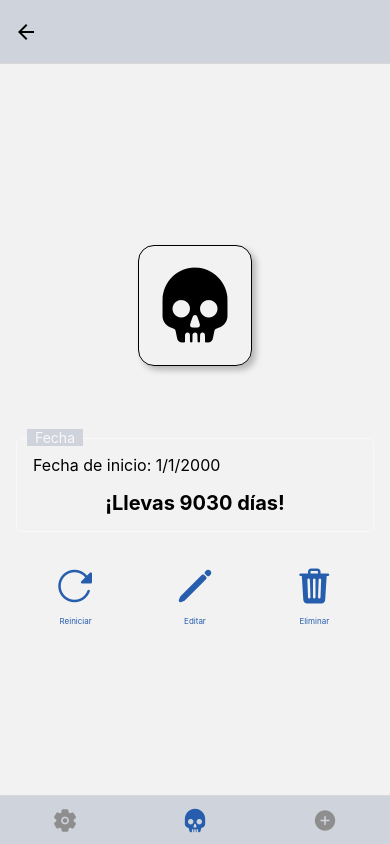
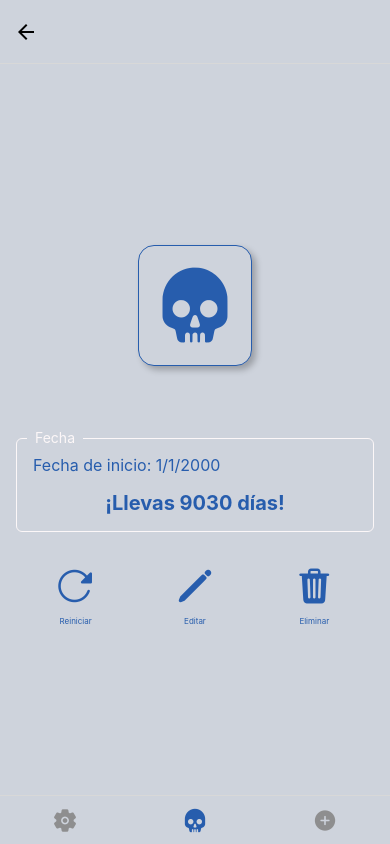
Before and after one commit to naueru/unDiaSin, a React Native app: screen /ExpendableDetail in a window 390 px wide. Built offline with nearby package versions, Linux system fonts and the light colour scheme; what @gorhom/bottom-sheet would draw is missing.

Commit message:
Implements themed styles

```diff
--- a/screens/ExpendableDetail.tsx
+++ b/screens/ExpendableDetail.tsx
@@ -1,7 +1,7 @@
 // Core
 import { Ionicons } from "@expo/vector-icons";
 import { FC, useContext, useLayoutEffect } from "react";
-import { Alert, StyleSheet, Text, View } from "react-native";
+import { Alert, Text, View } from "react-native";
 import { NativeStackNavigatorProps } from "react-native-screens/lib/typescript/native-stack/types";
 
 // Components
@@ -25,11 +25,15 @@ import { TExpendable } from "../models/Expendables";
 import { GLOBAL_STYLES } from "../constants/styles";
 import { DEFAULT_EXPENDABLE } from "../constants/defaults";
 import { ROUTES } from "../constants/constants";
+import { useColorTheme } from "../hooks/styles";
+import { createThemedStyle } from "../utils/styles";
 
 const ExpendableDetail: FC<NativeStackNavigatorProps> = ({
   route,
   navigation,
 }) => {
+  const scheme = useColorTheme();
+  const styles = computedStyles[scheme];
   const expendablesCtx = useContext<IExpendablesContext>(ExpendablesContext);
   const { expendables } = expendablesCtx;
   const expendable =
@@ -116,7 +120,7 @@ const ExpendableDetail: FC<NativeStackNavigatorProps> = ({
         <Ionicons
           name={icon}
           size={80}
-          color={GLOBAL_STYLES.colors.accent500}
+          color={GLOBAL_STYLES.colors[scheme].accent500}
         />
       </View>
 
@@ -162,10 +166,10 @@ const ExpendableDetail: FC<NativeStackNavigatorProps> = ({
 
 export default ExpendableDetail;
 
-const styles = StyleSheet.create({
+const computedStyles = createThemedStyle({
   container: {
     alignItems: "center",
-    backgroundColor: GLOBAL_STYLES.colors.primary500,
+    backgroundColor: "primary500",
     flex: 1,
     gap: 32,
     justifyContent: "center",
@@ -173,8 +177,8 @@ const styles = StyleSheet.create({
   },
   iconWrapper: {
     ...GLOBAL_STYLES.shadow,
-    backgroundColor: GLOBAL_STYLES.colors.primary500,
-    borderColor: GLOBAL_STYLES.colors.accent500,
+    backgroundColor: "primary500",
+    borderColor: "accent500",
     borderStyle: "solid",
     borderWidth: 1,
     borderRadius: 16,
@@ -185,11 +189,11 @@ const styles = StyleSheet.create({
     gap: 16,
   },
   detail: {
-    color: GLOBAL_STYLES.colors.accent500,
+    color: "accent500",
     fontSize: 16,
   },
   achievement: {
-    color: GLOBAL_STYLES.colors.accent500,
+    color: "accent500",
     fontWeight: "bold",
     textAlign: "center",
     fontSize: 20,
```
